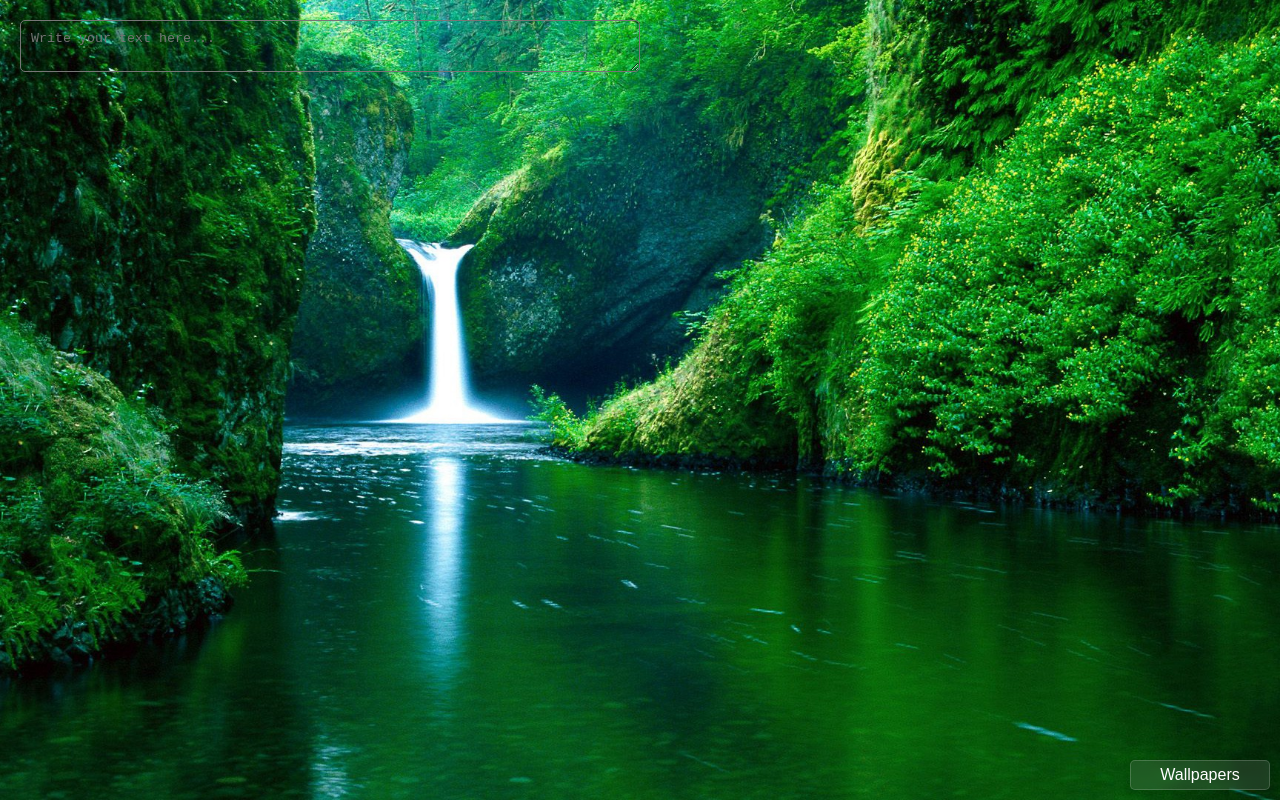
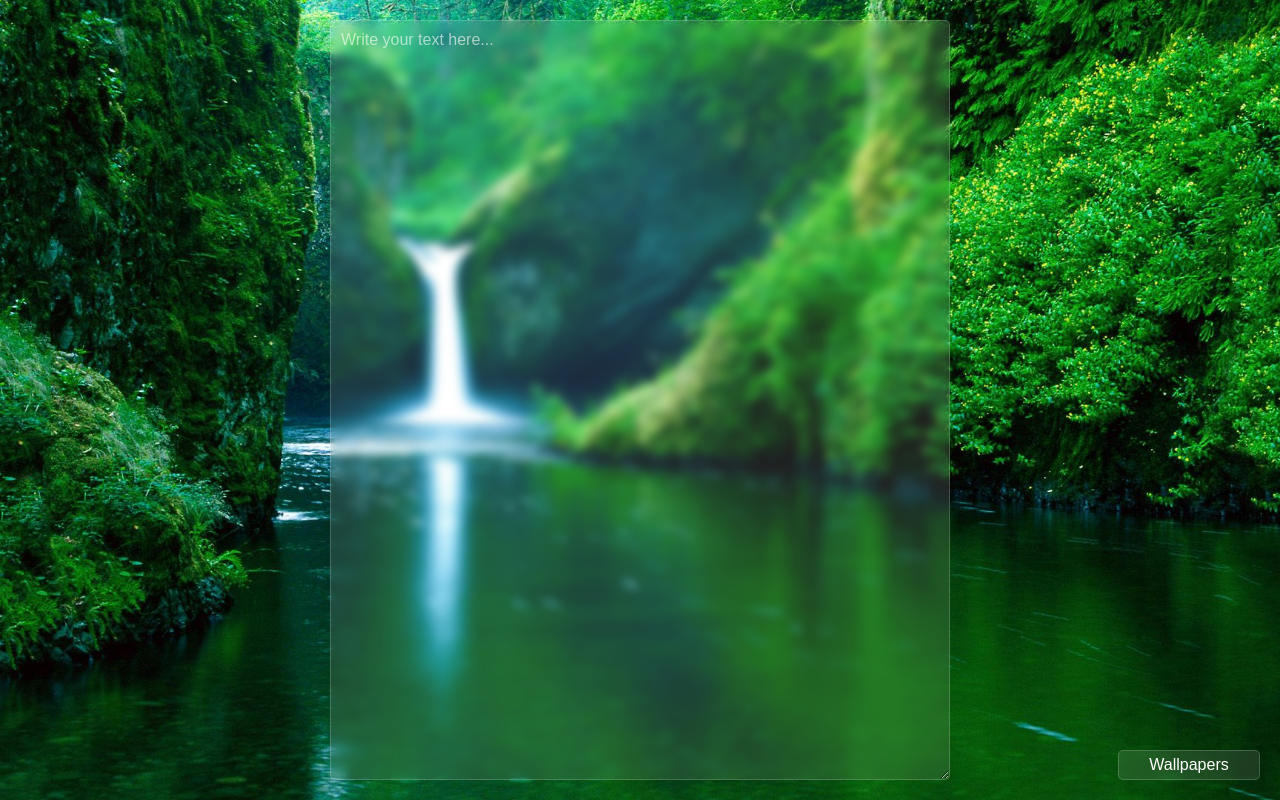
Before and after one commit to Javokhir09/SimpleTextEditor, a React (Vite) app: page / in a window 1280 px wide. Built offline with nearby package versions, Linux system fonts and the light colour scheme.

Commit message:
new design for text area

```diff
--- a/src/App.tsx
+++ b/src/App.tsx
@@ -42,6 +42,7 @@ function App() {
         backgroundImage: `url(${wallpapers[currentWallpaper]})`,
       }}
     >
+
       <Textarea
         placeholder="Write your text here..."
         onChange={(e) => setText(e.target.value)}
--- a/src/css/Textarea.css
+++ b/src/css/Textarea.css
@@ -6,4 +6,11 @@ textarea {
   box-sizing: border-box;
   color: #fff;
   outline: none;
+  border: 1px solid #ffffff2e;
+  background-color: #ffffff1b;
+  color: #fff;
+  backdrop-filter: blur(5px);
+  font-size: 16px;
+  font-family: Arial, Helvetica, sans-serif;
+  &::placeholder {color: #ffffff99;}
 }
--- a/src/index.css
+++ b/src/index.css
@@ -12,11 +12,13 @@ body {
   background-size: cover;
   background-repeat: no-repeat;
   position: relative;
+  display: flex;
+  justify-content: center;
 }
 .wallpapers-con {
   position: absolute;
-  bottom: 10px;
-  right: 10px;
+  bottom: 20px;
+  right: 20px;
   display: flex;
   flex-direction: column-reverse;
   gap: 10px;
@@ -27,15 +29,14 @@ body {
   justify-content: center;
   box-sizing: border-box;
   border-radius: 5px;
-  outline: 1px solid #ffffff2e;
+  border: 1px solid #ffffff00;
   background-color: #ffffff1b;
   color: #fff;
   backdrop-filter: blur(5px);
   height: 0px;
-  outline: none;
   overflow: hidden;
   transition: 200ms all;
-  opacity: 50%;
+  opacity: 0%;
   img {
     border-radius: 5px;
     width: 120px;
@@ -48,4 +49,5 @@ body {
 .wallpapers-con .wallpapers-active {
   height: 335px;
   opacity: 100%;
+  border-color: #ffffff2e;
 }
```
